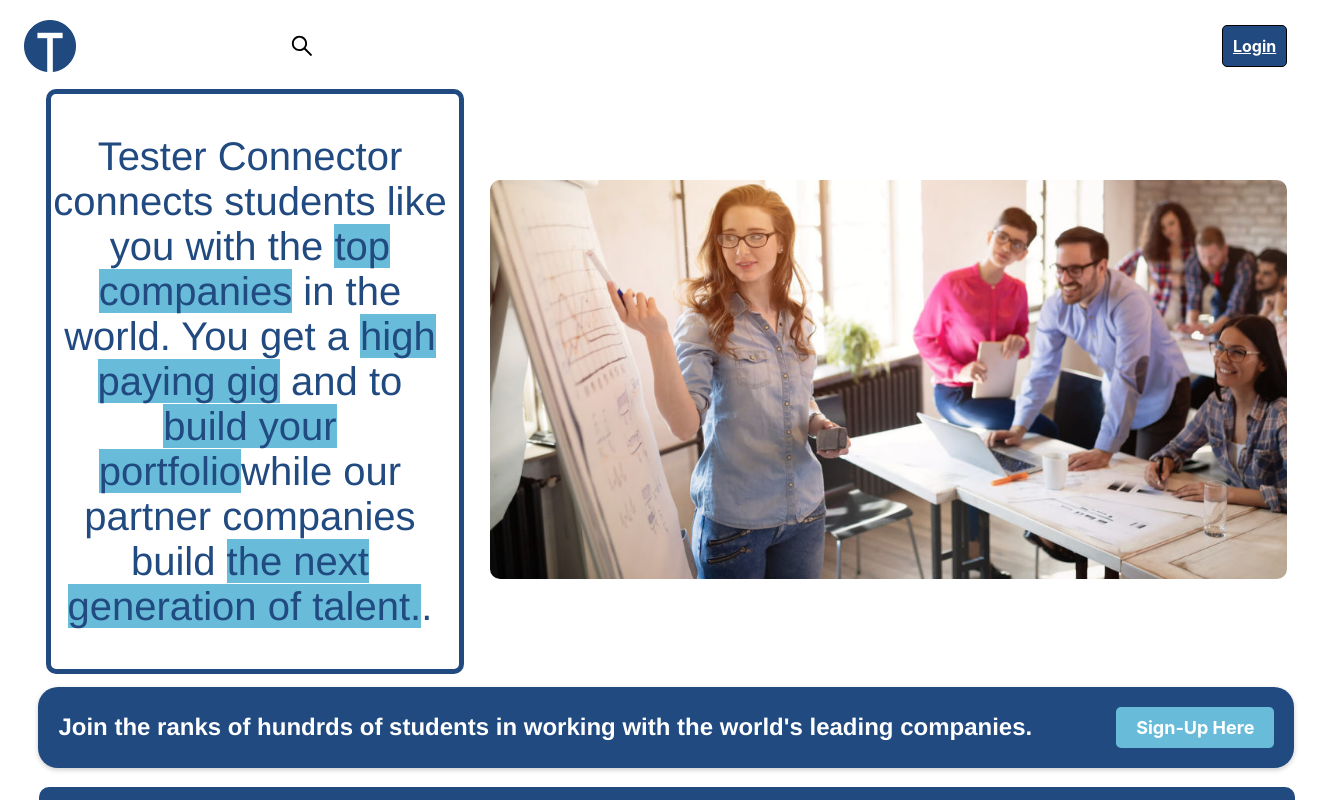
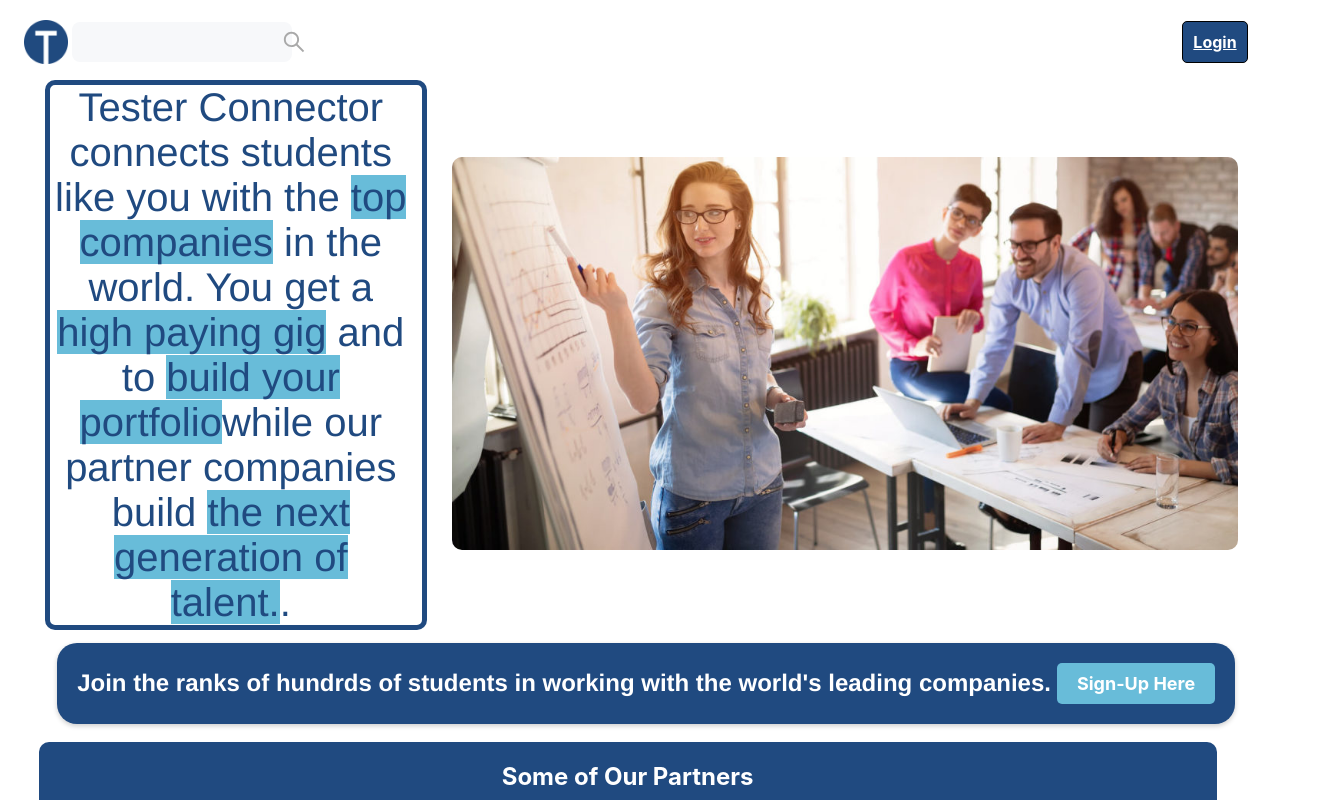
Before and after one commit to agiledev-students-spring2023/final-project-new-york-chuckers, a React (Create React App) app in the folder front-end/: page / in a window 1280 px wide. Shown: the top 800 px of the page, 1340 px wide, since content can reach past the window. Built offline with nearby package versions, Linux system fonts and the light colour scheme.

Commit message:
add global css

```diff
--- a/front-end/src/index.css
+++ b/front-end/src/index.css
@@ -1,3 +1,19 @@
+:root {
+  --primary-main: #9dc08b;
+  --primary-light: #edf1d6;
+  --primary-dark: #609966;
+  --gray-main: #a9a9a9;
+  --gray-light: #cdcdcd;
+  --gray-lighter: #f7f8fa;
+  --gray-dark: #808080;
+}
+
+* {
+  box-sizing: border-box;
+  margin: 0;
+  padding: 0;
+}
+
 body {
   margin: 0;
   font-family: -apple-system, BlinkMacSystemFont, 'Segoe UI', 'Roboto', 'Oxygen',
@@ -11,3 +27,7 @@ code {
   font-family: source-code-pro, Menlo, Monaco, Consolas, 'Courier New',
     monospace;
 }
+
+input {
+  outline: none;
+}
```
